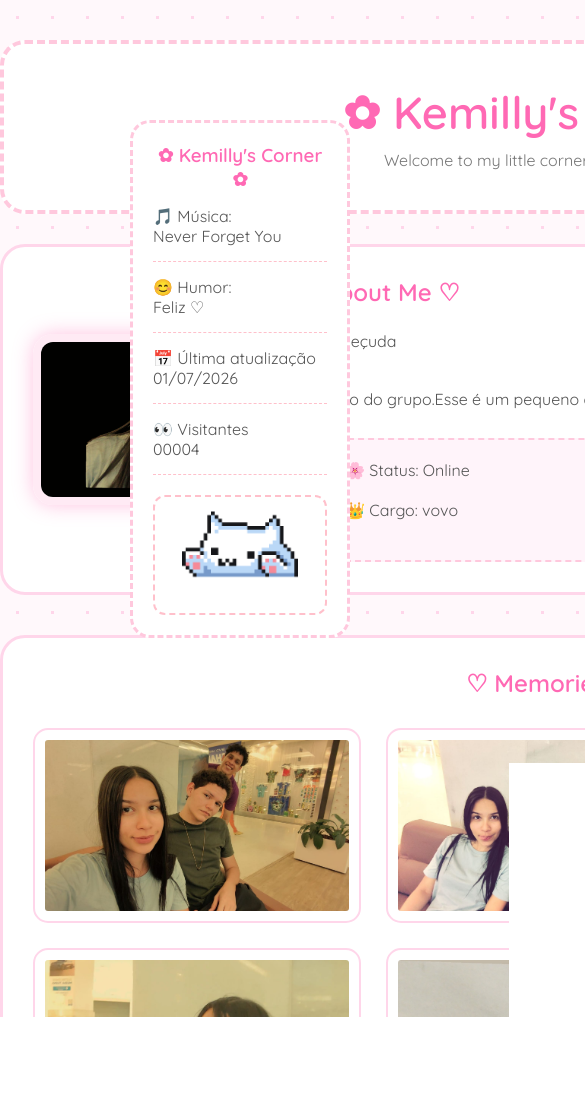
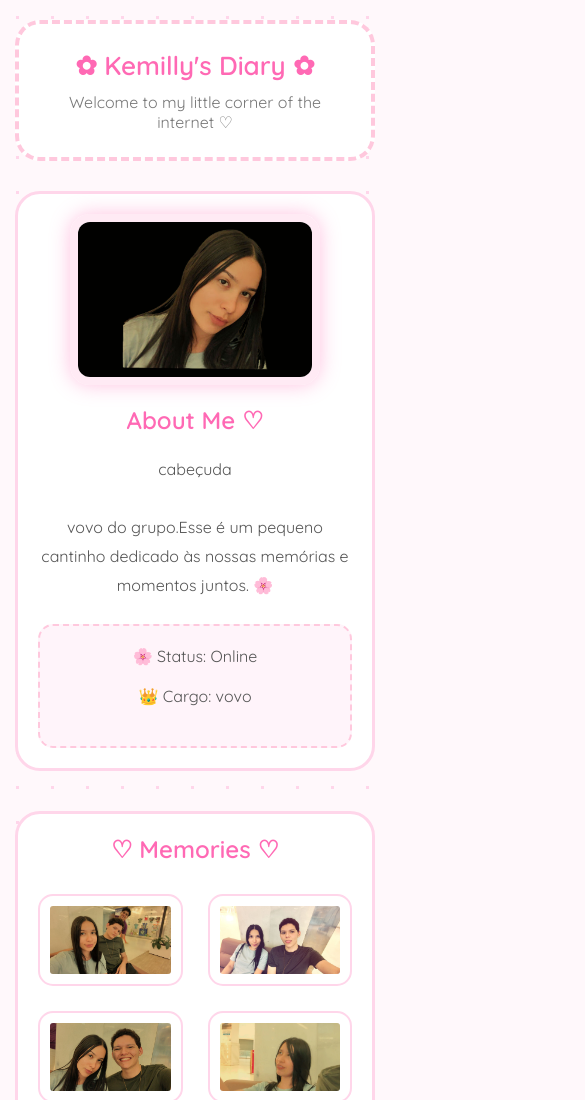
Before and after one commit to safe107/Quarteto-Fantastico, a plain HTML site: page pages/kemi.html in a window 390 px wide. Shown: the top 1100 px of the page, 585 px wide, since content can reach past the window. Drawn offline with Linux system fonts and the light colour scheme.

Commit message:
concertando pages

```diff
--- a/pages/css/kemilly.css
+++ b/pages/css/kemilly.css
@@ -23,9 +23,13 @@ body{
 
 main{
 
-    width:1100px;
+    width:100%;
+
+    max-width:1100px;
 
     margin:40px auto;
+
+    padding:0 20px;
 
     position:relative;
 
@@ -155,7 +159,7 @@ main{
 
     display:grid;
 
-    grid-template-columns:repeat(3,1fr);
+    grid-template-columns:repeat(auto-fit, minmax(140px, 1fr));
 
     gap:25px;
 
@@ -189,13 +193,11 @@ main{
 
 .sidebar{
 
-    position:fixed;
+    width:100%;
 
-    right:40px;
+    max-width:280px;
 
-    top:120px;
-
-    width:220px;
+    margin:0 auto 40px;
 
     background:white;
 
@@ -322,3 +324,48 @@ footer p{
     object-fit:contain;
 
 }
+
+/* ===== Responsivo ===== */
+
+@media (max-width: 768px) {
+
+    main{
+        margin:20px auto;
+        padding:0 15px;
+    }
+
+    .banner{
+        padding:25px;
+    }
+
+    .banner h1{
+        font-size:32px;
+    }
+
+    .sobre{
+        flex-direction:column;
+        text-align:center;
+        gap:20px;
+        padding:20px;
+    }
+
+    .sobre img{
+        width:100%;
+        max-width:250px;
+    }
+
+    .galeria{
+        padding:20px;
+    }
+}
+
+@media (max-width: 480px) {
+
+    .banner h1{
+        font-size:26px;
+    }
+
+    .fotos{
+        grid-template-columns:repeat(2, 1fr);
+    }
+}
--- a/pages/css/style.css
+++ b/pages/css/style.css
@@ -10,7 +10,7 @@
 
 body {
     font-family: Arial, Helvetica, sans-serif;
-    overflow: hidden;
+    overflow-x: hidden;
     color: white;
     background:black;
 }
@@ -48,32 +48,38 @@ body {
 /* Conteúdo */
 
 main {
-    height: 100vh;
+    min-height: 100vh;
 
     display: flex;
     flex-direction: column;
 
     justify-content: center;
     align-items: center;
+
+    padding: 20px;
+    text-align: center;
 }
 
 /* Título */
 
 h1 {
-    font-size: 3rem;
+    font-size: clamp(1.8rem, 6vw, 3rem);
     margin-bottom: 10px;
 }
 
 /* Subtítulo */
 
 main p {
-    font-size: 1.2rem;
+    font-size: clamp(1rem, 3vw, 1.2rem);
     margin-bottom: 40px;
 }
 
 .cards {
 
     display: flex;
+    flex-wrap: wrap;
+
+    justify-content: center;
 
     gap: 40px;
 
@@ -166,3 +172,38 @@ main p {
     box-shadow: 0 0 20px #a855f7;
 
 }
+
+/* ===== Responsivo ===== */
+
+@media (max-width: 768px) {
+
+    .cards {
+        gap: 25px;
+    }
+
+    .card img {
+        width: 130px;
+        height: 130px;
+    }
+
+    .card p {
+        font-size: 16px;
+    }
+
+    #music-button {
+        padding: 12px 28px;
+        font-size: 14px;
+    }
+}
+
+@media (max-width: 420px) {
+
+    .cards {
+        gap: 15px;
+    }
+
+    .card img {
+        width: 100px;
+        height: 100px;
+    }
+}
```
Also changed, not shown: index.html (+1 -1 lines).
